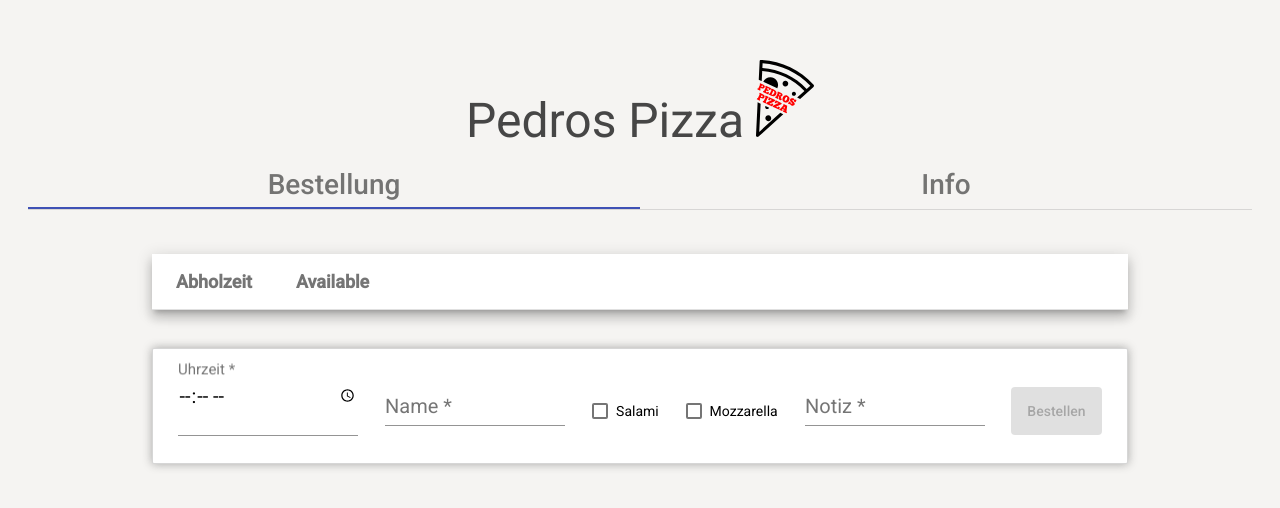
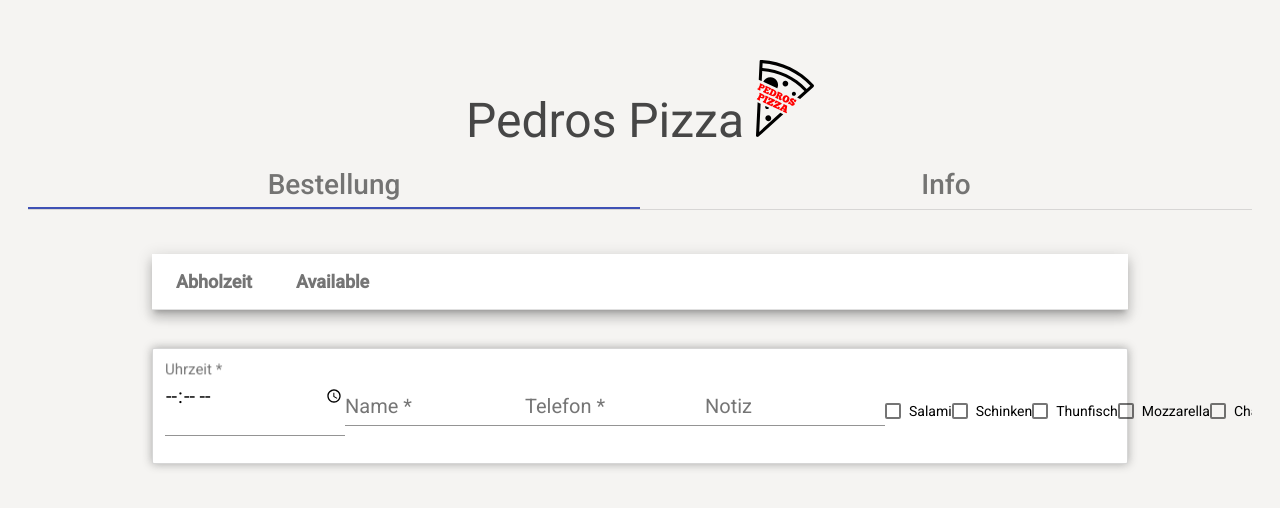
Before and after one commit to healthhazard/pedros-pizza-app, an Angular app in the folder client/: page / in a window 1280 px wide. Shown: the top 508 px of the page. Built offline with nearby package versions, Linux system fonts and the light colour scheme; no server answers.

Commit message:
client: orders.component.html: add all ingredients to the order formular

```diff
--- a/client/src/app/orders/orders.component.html
+++ b/client/src/app/orders/orders.component.html
@@ -20,7 +20,6 @@
       <input
         type="time"
         matInput
-        placeholder="Uhrzeit"
         formControlName="time"
       />
     </mat-form-field>
@@ -28,12 +27,32 @@
       <mat-label>Name</mat-label>
       <input matInput placeholder="Mein Name" formControlName="customer" />
     </mat-form-field>
-    <mat-checkbox formControlName="salami">Salami</mat-checkbox>
-    <mat-checkbox formControlName="mozzarella">Mozzarella</mat-checkbox>
+    <mat-form-field>
+      <mat-label>Telefon</mat-label>
+      <input
+        matInput
+        placeholder="Tel"
+        formControlName="phone"
+      />
+    </mat-form-field>
     <mat-form-field>
       <mat-label>Notiz</mat-label>
-      <input matInput placeholder="Phone" formControlName="phone" />
+      <input matInput placeholder="Bemerkung" formControlName="comment" />
     </mat-form-field>
+    <mat-checkbox formControlName="salami">Salami</mat-checkbox>
+    <mat-checkbox formControlName="schinken">Schinken</mat-checkbox>
+    <mat-checkbox formControlName="thunfisch">Thunfisch</mat-checkbox>
+    <mat-checkbox formControlName="mozzarella">Mozzarella</mat-checkbox>
+    <mat-checkbox formControlName="champignons">Champignons</mat-checkbox>
+    <mat-checkbox formControlName="paprika">Paprika</mat-checkbox>
+    <mat-checkbox formControlName="zwiebel">Zwiebel</mat-checkbox>
+    <mat-checkbox formControlName="mais">Mais</mat-checkbox>
+    <mat-checkbox formControlName="oliven">Oliven</mat-checkbox>
+    <mat-checkbox formControlName="ananas">Ananas</mat-checkbox>
+    <mat-checkbox formControlName="peperoni_mild">Peperoni mild</mat-checkbox>
+    <mat-checkbox formControlName="peperoni_scharf"
+      >Peperoni scharf</mat-checkbox
+    >
     <button
       type="button"
       mat-raised-button
```
